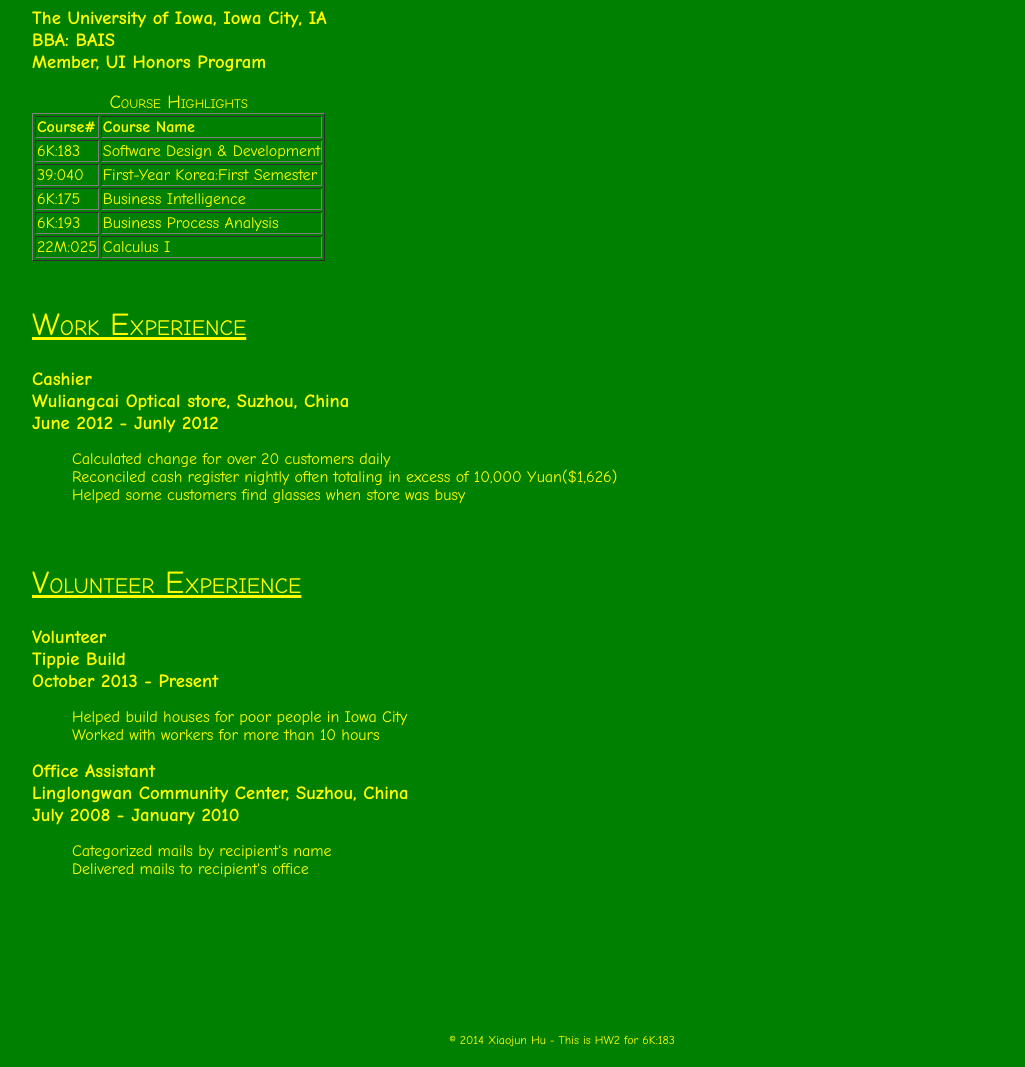
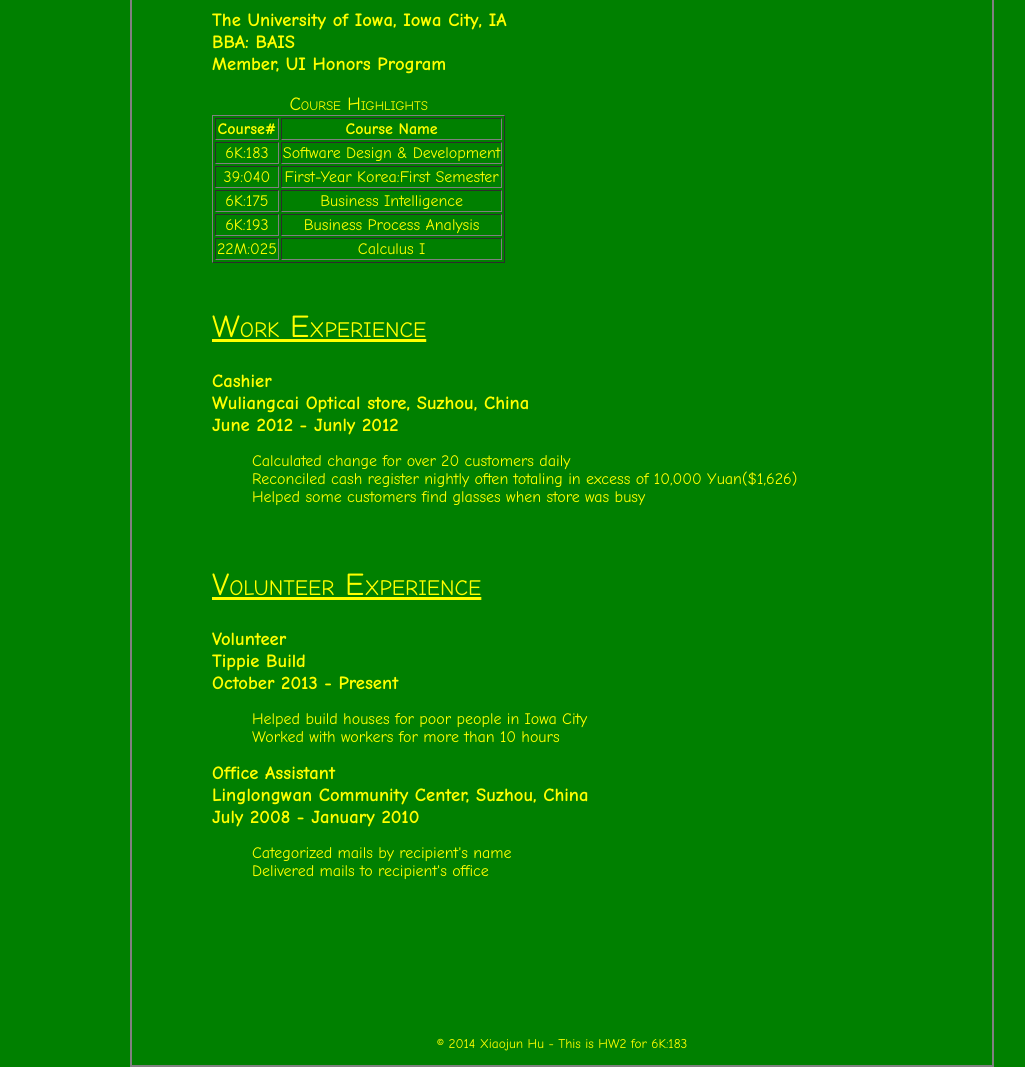
Before and after one commit to xiaojhu/HW2, a plain HTML site: page resume.html in a window 1280 px wide. Shown: the part 661-1728 px from the top of the page, without its empty margins (78-1103 px from the left). Drawn offline with Linux system fonts and the light colour scheme.

Commit message:
modified format for print resume, and webpages

```diff
--- a/print.css
+++ b/print.css
@@ -1,25 +1,42 @@
 body { background: white;
 		color: black;
 		font-family: "Times New Roman";
-		font-size: 12pt;
+		font-size: 16pt;
 		margin: 0 auto;
 	}
-#centered {  margin: 0px 12px; text-align: left; }
-#photos { display: none; }
+
+#centered { border: none;
+			margin: 10px;
+			width: auto
+			text-align: center-left;
+		  }
 image { display: none;}
-h2.title { font-size: 15pt;
+h4 { font-size: 16pt;
+	font-weight: normal;
+	text-align:center;
+	font-style: normal;
+	margin-top: 15px;
+	}
+#resume { width: auto;
+			margin: 0px;
+			padding: 50px;
+			border: none;
+			text-align: left;
+			}
+h2.title { font-size: 24pt;
 			font-weight: normal;
 			text-decoration: underline;
 			font-variant: small-caps;
+			margin-top: 0px;
 			margin-bottom: 15px;
 		}
-h3.title { font-size: 13pt;
+h3.title { font-size: 18pt;
 			font-weight: bold;
+			margin-bottom: 0px;
 		}
 .list { list-style: disc;}
-#printheader h1 { font-size: 16pt; font-weight: bold; text-align: center; }
-#printheader h4 { font-size: 10pt; font-style: normal; text-align: center; }
+
 
 table { display: none;}
 
-#nav, #footer { display: none; }
+#nav, #photos, #footer { display: none; }
--- a/resume.html
+++ b/resume.html
@@ -38,15 +38,15 @@
 
 <table border="1">
   <caption><span class="title2">Course Highlights</span></caption>
-  <tr> <th>Course#</th> <th class="coursename">Course Name</th> </tr>
+  <tr class="courseno"> <th>Course#</th> <th class="coursename">Course Name</th> </tr>
 
-  <tr> <td>6K:183</td>	<td class="coursename">Software Design &amp; Development</td> </tr>
+  <tr class="courseno"> <td>6K:183</td>	<td class="coursename">Software Design &amp; Development</td> </tr>
 
-  <tr> <td>39:040</td>	<td class="coursename">First-Year Korea:First Semester</td> </tr>
+  <tr class="courseno"> <td>39:040</td>	<td class="coursename">First-Year Korea:First Semester</td> </tr>
 
-  <tr> <td>6K:175</td>	<td class="coursename">Business Intelligence</td> </tr>
-  <tr> <td>6K:193</td>	<td class="coursename">Business Process Analysis</td> </tr>
-  <tr> <td>22M:025</td>	<td class="coursename">Calculus I</td> </tr>
+  <tr class="courseno"> <td>6K:175</td>	<td class="coursename">Business Intelligence</td> </tr>
+  <tr class="courseno"> <td>6K:193</td>	<td class="coursename">Business Process Analysis</td> </tr>
+  <tr class="courseno"> <td>22M:025</td>	<td class="coursename">Calculus I</td> </tr>
 </table>
 
 
--- a/style.css
+++ b/style.css
@@ -35,6 +35,19 @@ h4 { font-size: 12pt;
 			margin-bottom: 25px;
 			text-align: center;
 		}
+.list { list-style: none;}
+
+#centered { border: 2px solid gray;
+			margin-left: auto;
+			margin-right: auto;
+			padding-left: 30px;
+			padding-right: 30px;
+			width: 800px;
+			text-align: center; }
+
+#nav { font-size: 20pt;
+		text-align: left;
+	 }
 #photos { width: 300px;
 			border: 2px solid yellow;
 			padding: 20px;
@@ -43,31 +56,14 @@ h4 { font-size: 12pt;
 			background-color: green;
 		}
 
-#centered { border: none;
-			margin-left: 30px;
-			margin-right: 30px;
-			padding-left: 30px;
-			padding-right: 30px;
-			width: auto;
-			text-align: center; }
+#introduction { width: auto; text-align: left; margin: 0px; padding: 50px; border: none; }
 
-#nav { font-size: 20pt;
-		text-align: left;
-	 }
+#footer { font-size: 10pt; text-align: center; line-height: 12pt; padding-top: 30pt;}
 
 
-#introduction { width: 600px; text-align: left; }
-.list { list-style: none;}
-
-#resume { width: 600px; margin: 0px; padding: 50px; border: none; text-align: left; }
-
-
-/*#table {width: 340px; padding: 0 auto; margin: auto;} */
-
-#coursename { text-align: center;
-
-			}
-
-
-
-#footer { font-size: 9pt; text-align: center; line-height: 12pt; padding-top: 30pt;}
+#resume { width: auto;
+			margin: 0px;
+			padding: 50px;
+			border: none;
+			text-align: left; }
+.courseno, .coursename { text-align: center; }
```
